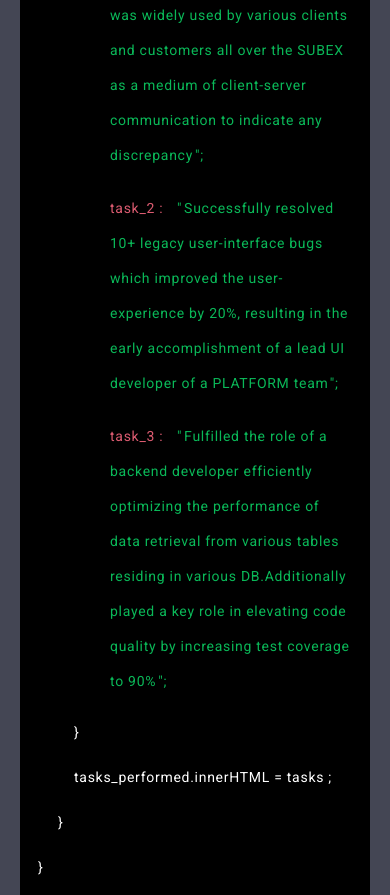
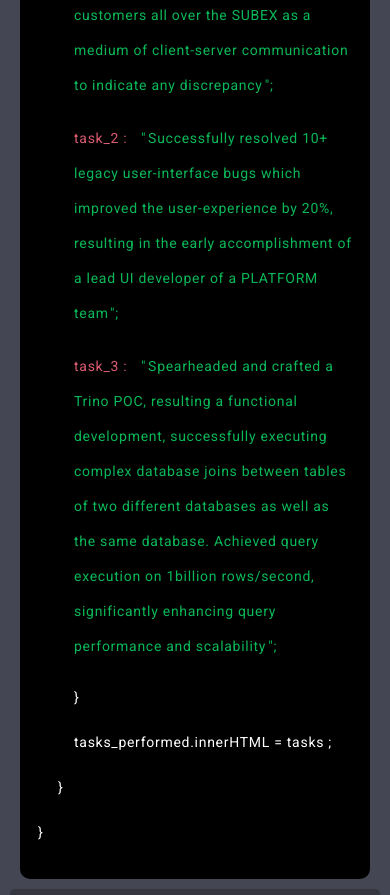
Before and after one commit to appu57/portfolio, an Angular app: page / in a window 390 px wide. Shown: the part 2600-3495 px from the top of the page. Built offline with nearby package versions, Linux system fonts and the light colour scheme.

Commit message:
added live demo

```diff
--- a/src/app/content/content.component.scss
+++ b/src/app/content/content.component.scss
@@ -377,4 +377,8 @@ p,span{
   padding-left: 20px;
 }
 
+ul{
+  padding: 0;
 }
+
+}
--- a/src/assets/shared/content.ts
+++ b/src/assets/shared/content.ts
@@ -43,7 +43,7 @@ const arrayOfObjects = [
             }
             ,
             {
-              task1:'Fulfilled the role of a backend developer efficiently optimizing the performance of data retrieval from various tables residing in various DB.Additionally played a key role in elevating code quality by increasing test coverage to 90%'
+              task1:'Spearheaded and crafted a Trino POC, resulting a functional development, successfully executing complex database joins between tables of two different databases as well as the same database. Achieved query execution on 1billion rows/second, significantly enhancing query performance and scalability'
             },
 
           ]
```
